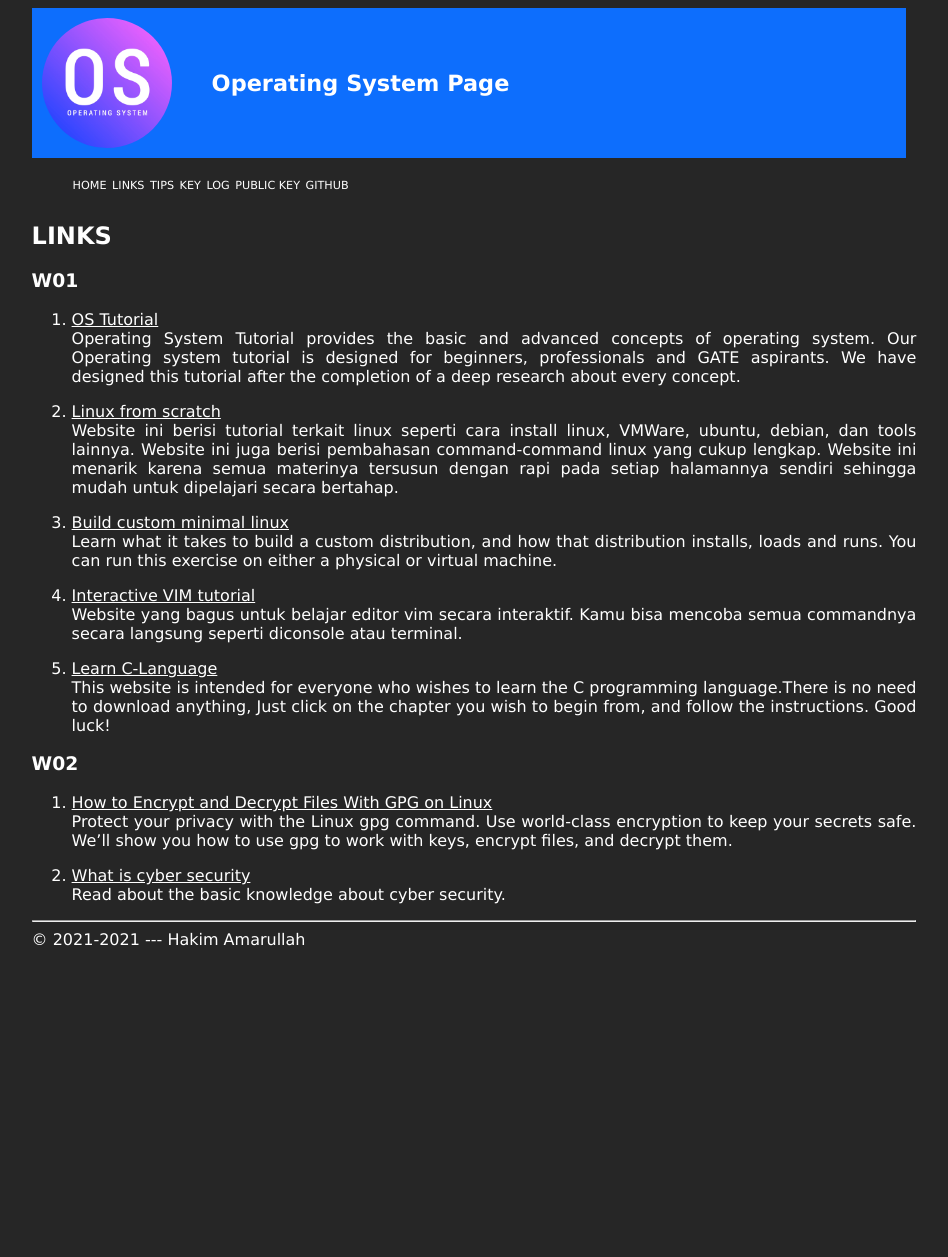
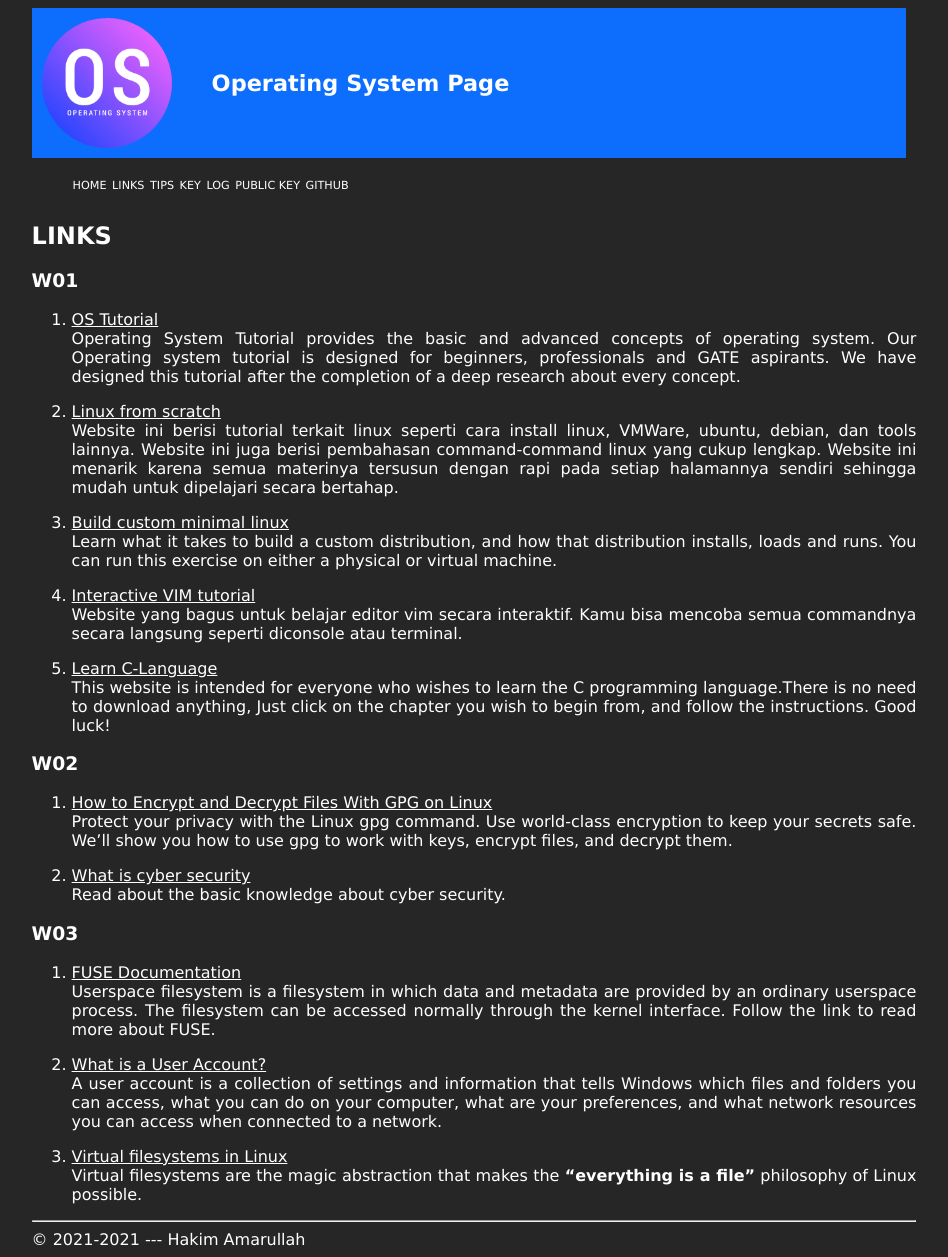
Before and after one commit to hakimamarullah/os212, a Jekyll site: the page built from links.md, in a window 1280 px wide. Shown: the whole page, without its empty margins (166-1114 px from the left). Built offline with Jekyll 4.4.1, drawn with Linux system fonts in a browser that asks for light colours; our own code applies the rules of GitHub Pages for plain Markdown files; before the commit the page ends 957 px from its top, so only the background shows below that.

Commit message:
hakimamarullah: update links, log, and myrank

```diff
--- a/TXT/myrank.txt
+++ b/TXT/myrank.txt
@@ -2,3 +2,6 @@
 ZCZC W01 hanifsyuaib
 ZCZC W01 huanis
 ZCZC W01 Hzz-Hzz
+ZCZC W02 indiradr
+ZCZC W02 ivanphanderson
+ZCZC W02 indramahaarta
--- a/links.md
+++ b/links.md
@@ -35,3 +35,15 @@ We’ll show you how to use gpg to work with keys, encrypt files, and decrypt th
 
 2. [What is cyber security](https://searchsecurity.techtarget.com/definition/cybersecurity)<br>
 Read about the basic knowledge about cyber security.
+
+### W03
+1. [FUSE Documentation](https://www.kernel.org/doc/html/latest/filesystems/fuse.html)<br>
+Userspace filesystem is a filesystem in which data and metadata are provided by an ordinary userspace process.
+The filesystem can be accessed normally through the kernel interface. Follow the link to read more about FUSE.
+
+2. [What is a User Account?](https://www.howtogeek.com/school/windows-network-sharing/lesson1/)<br>
+A user account is a collection of settings and information that tells Windows which files and folders you can access,
+what you can do on your computer, what are your preferences, and what network resources you can access when connected to a network.
+
+3. [Virtual filesystems in Linux](https://opensource.com/article/19/3/virtual-filesystems-linux)<br>
+Virtual filesystems are the magic abstraction that makes the **"everything is a file"** philosophy of Linux possible.
```
Also changed, not shown: 3 other files.
